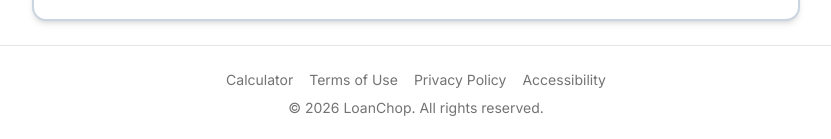
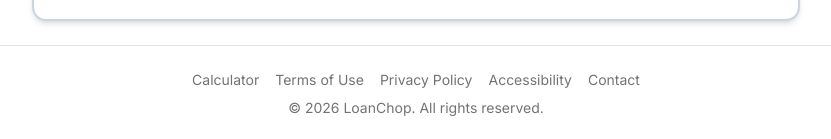
Before and after one commit to jeraymon/loanchop-next, a Next.js app: page / in a window 1280 px wide. Shown: the part 4173-4312 px from the top of the page, without its empty margins (224-1055 px from the left). Built offline with nearby package versions, Linux system fonts and the light colour scheme.

Commit message:
Add contact email link to footer
Co-Authored-By: Claude Opus 4.6 (1M context) <noreply@anthropic.com>

```diff
--- a/src/app/layout.tsx
+++ b/src/app/layout.tsx
@@ -30,6 +30,7 @@ export default function RootLayout({ children }: { children: React.ReactNode })
               <Link href="/terms" className="hover:text-foreground transition-colors">Terms of Use</Link>
               <Link href="/privacy" className="hover:text-foreground transition-colors">Privacy Policy</Link>
               <Link href="/accessibility" className="hover:text-foreground transition-colors">Accessibility</Link>
+              <a href="mailto:aj@ajdesigner.com" className="hover:text-foreground transition-colors">Contact</a>
             </nav>
             <p suppressHydrationWarning>&copy; {new Date().getFullYear()} LoanChop. All rights reserved.</p>
           </footer>
```
